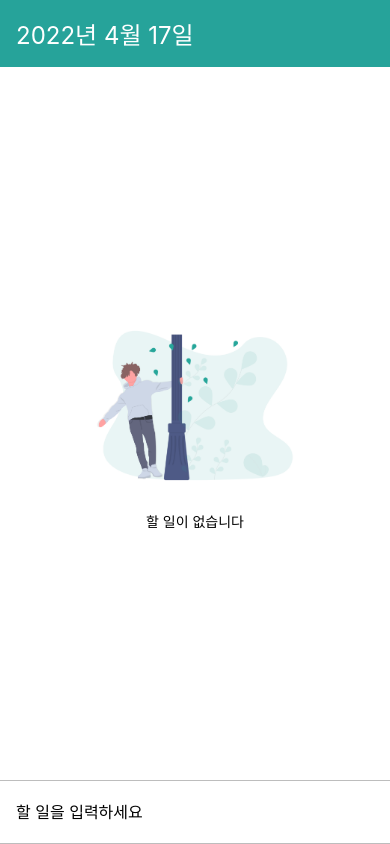
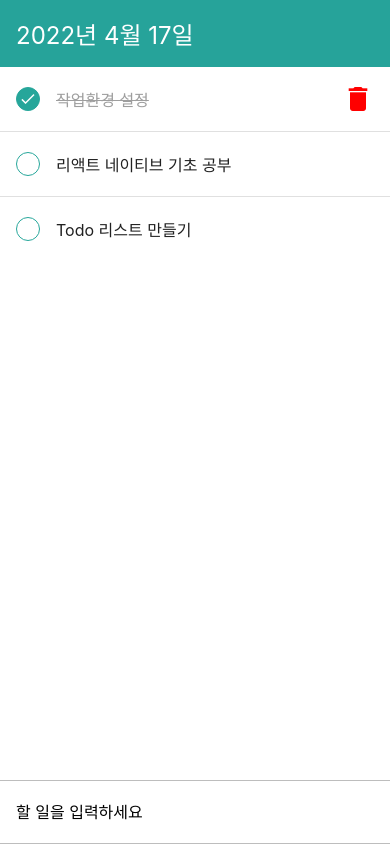
Before and after one commit to ask0908/TodoApp, a React Native app: screen / in a window 390 px wide. Built offline with nearby package versions, Linux system fonts and the light colour scheme.

Commit message:
208p까지 진행함. 공부 내용 노션에 정리

```diff
--- a/App.js
+++ b/App.js
@@ -1,27 +1,82 @@
-import React from 'react';
+import React, {useState, useEffect} from 'react';
 import {
     SafeAreaView,
     StyleSheet,
     KeyboardAvoidingView,
     Platform,
 } from 'react-native';
+import AsyncStorage from '@react-native-community/async-storage';
+
 import DateHead from './components/DateHead';
 import {SafeAreaProvider} from 'react-native-safe-area-context';
 import AddTodo from './components/AddTodo';
 import Empty from './components/Empty';
+import TodoList from './components/TodoList';
 
 function App() {
     const today = new Date();
+    const [todos, setTodos] = useState([
+        {id: 1, text: '작업환경 설정', done: true},
+        {id: 2, text: '리액트 네이티브 기초 공부', done: false},
+        {id: 3, text: 'Todo 리스트 만들기', done: false},
+    ]);
+    useEffect(() => {
+        async function save() {
+            try {
+                await AsyncStorage.setItem('todos', JSON.stringify(todos));
+            } catch (error) {
+                console.log('todos 저장에 실패했습니다');
+            }
+        }
+        save();
+    }, [todos]);
+
+    const onInsert = text => {
+        /**
+         * 새로 등록할 아이템의 id를 구한다
+         * 등록된 아이템 중에서 가장 큰 id를 구하고 그 값에 1을 더한다
+         * 리스트가 비어있으면 1을 id로 사용한다
+         */
+        const nextId =
+            todos.length > 0 ? Math.max(...todos.map(todo => todo.id)) + 1 : 1;
+        const todo = {
+            id: nextId,
+            text,
+            done: false,
+        };
+
+        setTodos(todos.concat(todo));
+    };
+
+    const onToggle = id => {
+        const nextTodos = todos.map(todo =>
+            todo.id === id ? {...todo, done: !todo.done} : todo,
+        );
+        setTodos(nextTodos);
+    };
+
+    const onRemove = id => {
+        const nextTodos = todos.filter(todo => todo.id !== id);
+        setTodos(nextTodos);
+    };
+
     return (
         <SafeAreaProvider>
             <SafeAreaView edges={['bottom']} style={styles.block}>
                 <KeyboardAvoidingView
-          // behavior={Platform.OS === 'ios' ? 'padding' : undefined}
-          behavior={Platform.select({ios: "padding"})}
+                    behavior={Platform.select({ios: 'padding'})}
                     style={styles.avoid}>
                     <DateHead date={today} />
+                    {todos.length === 0 ? (
                         <Empty />
-          <AddTodo />
+                    ) : (
+                        <TodoList
+                            todos={todos}
+                            onToggle={onToggle}
+                            onRemove={onRemove}
+                        />
+                    )}
+                    <AddTodo onInsert={onInsert} />
                 </KeyboardAvoidingView>
             </SafeAreaView>
         </SafeAreaProvider>
--- a/components/AddTodo.js
+++ b/components/AddTodo.js
@@ -10,15 +10,18 @@ import {
     Keyboard,
 } from 'react-native';
 
-function AddTodo() {
+function AddTodo({onInsert}) {
     const [text, setText] = useState('');
     const onPress = () => {
+        onInsert(text);
         setText('');
         Keyboard.dismiss();
     };
     const button = (
         <View style={styles.buttonStyle}>
-      <Image source={require('../assets/icons/add_white/add_white.png')} />
+            <Image
+                source={require('../assets/icons/add_white/add_white.png')}
+            />
         </View>
     );
 
--- /dev/null
+++ b/components/TodoItem.js
@@ -0,0 +1,89 @@
+import React from 'react';
+import {
+    View,
+    Text,
+    StyleSheet,
+    Image,
+    TouchableOpacity,
+    Alert,
+} from 'react-native';
+import Icon from 'react-native-vector-icons/MaterialIcons';
+
+function TodoItem({id, text, done, onToggle, onRemove}) {
+    const remove = () => {
+        Alert.alert(
+            '삭제',
+            '정말로 삭제하시겠어요?',
+            [
+                {text: '취소', onPress: () => {}, style: 'cancel'},
+                {
+                    text: '삭제',
+                    onPress: () => {
+                        onRemove(id);
+                    },
+                    style: 'destructive',
+                },
+            ],
+            {cancelable: true, onDismiss: () => {}},
+        );
+    };
+    return (
+        <View style={styles.item}>
+            <TouchableOpacity onPress={() => onToggle(id)}>
+                <View style={[styles.circle, done && styles.filled]}>
+                    {done && (
+                        <Image
+                            source={require('../assets/icons/check_white/check_white.png')}
+                        />
+                    )}
+                </View>
+            </TouchableOpacity>
+            <Text style={[styles.text, done && styles.lineThrough]}>
+                {text}
+            </Text>
+            {done ? (
+                <TouchableOpacity onPress={remove}>
+                    <Icon name="delete" size={32} color="red" />
+                </TouchableOpacity>
+            ) : (
+                <View style={styles.removePlaceholder} />
+            )}
+        </View>
+    );
+}
+
+const styles = StyleSheet.create({
+    item: {
+        flexDirection: 'row',
+        padding: 16,
+        alignItems: 'center',
+    },
+    circle: {
+        width: 24,
+        height: 24,
+        borderRadius: 12,
+        borderColor: '#26A69A',
+        borderWidth: 1,
+        marginRight: 16,
+    },
+    filled: {
+        justifyContent: 'center',
+        alignItems: 'center',
+        backgroundColor: '#26A69A',
+    },
+    text: {
+        flex: 1,
+        fontSize: 16,
+        color: '#212121',
+    },
+    lineThrough: {
+        color: '#9E9E9E',
+        textDecorationLine: 'line-through',
+    },
+    removePlaceholder: {
+        width: 32,
+        height: 32,
+    },
+});
+
+export default TodoItem;
--- /dev/null
+++ b/components/TodoList.js
@@ -0,0 +1,35 @@
+import React from 'react';
+import {FlatList, View, Text, StyleSheet} from 'react-native';
+import TodoItem from './TodoItem';
+
+function TodoList({todos, onToggle, onRemove}) {
+    return (
+        <FlatList
+            ItemSeparatorComponent={() => <View style={styles.separator} />}
+            style={styles.list}
+            data={todos}
+            renderItem={({item}) => (
+                <TodoItem
+                    id={item.id}
+                    text={item.text}
+                    done={item.done}
+                    onToggle={onToggle}
+                    onRemove={onRemove}
+                />
+            )}
+            keyExtractor={item => item.id.toString()}
+        />
+    );
+}
+
+const styles = StyleSheet.create({
+    list: {
+        flex: 1,
+    },
+    separator: {
+        backgroundColor: '#E0E0E0',
+        height: 1,
+    },
+});
+
+export default TodoList;
--- a/package.json
+++ b/package.json
@@ -10,9 +10,12 @@
     "lint": "eslint ."
   },
   "dependencies": {
+    "@react-native-async-storage/async-storage": "^1.17.3",
+    "@react-native-community/async-storage": "^1.12.1",
     "react": "17.0.2",
     "react-native": "0.68.1",
-    "react-native-safe-area-context": "^4.2.4"
+    "react-native-safe-area-context": "^4.2.4",
+    "react-native-vector-icons": "^9.1.0"
   },
   "devDependencies": {
     "@babel/core": "^7.17.9",
```
Also changed, not shown: .prettierrc.js, 2 other files (tests, documents, lock files or other folders). Lines whose indentation alone changed are shown as unchanged.
